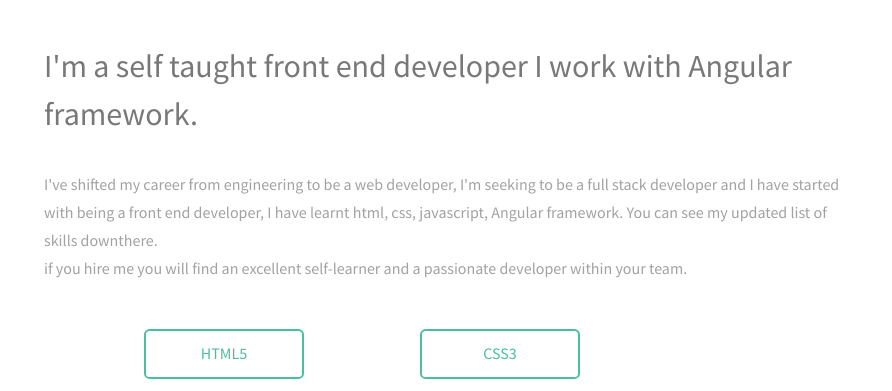
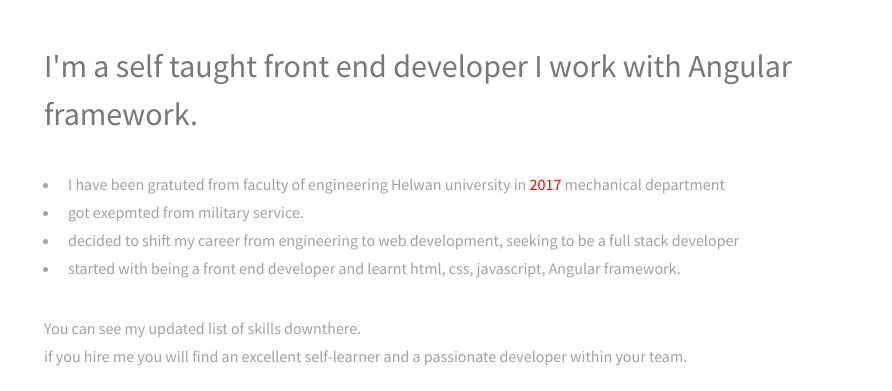
Before and after one commit to a7med206/Ahmed-Mostafa, a plain HTML site: page index.html in a window 1280 px wide. Shown: the part 54-445 px from the top of the page, 388-1280 px from the left. Drawn offline with Linux system fonts and the light colour scheme.

Commit message:
info update

```diff
--- a/index.html
+++ b/index.html
@@ -22,9 +22,25 @@
 				<!-- One -->
 					<section id="one">
 						<header class="major">
-							<h2>I'm a self taught front end developer I work with Angular framework. </h2>
+							<h2 style="">I'm a self taught front end developer I work with Angular framework. </h2>
 						</header>
-						<p>I've shifted my career from engineering to be a web developer, I'm seeking to be a full stack developer and I have started with being a front end developer, I have learnt html, css, javascript, Angular framework.
+
+                       <ul style="list-style: initial">
+                           <li>
+                            I have been gratuted from faculty of engineering Helwan university in <span style="color: red;">2017</span> mechanical department
+                           </li>
+                           <li>
+                               got exepmted from military service.
+
+                           </li>
+                           <li>
+                               decided to shift my career from engineering to web development, seeking to be a full stack developer
+                           </li>
+                           <li>
+                               started with being a front end developer and learnt html, css, javascript, Angular framework.
+                           </li>
+                       </ul>
+                       <p>
                         You can see my updated list of skills downthere. <br> if you hire me you will find an excellent self-learner and a passionate developer within your team. </p>
 						<ul class="actions">
 							<li><a style="cursor: pointer;" class="button">HTML5</a></li>
```
